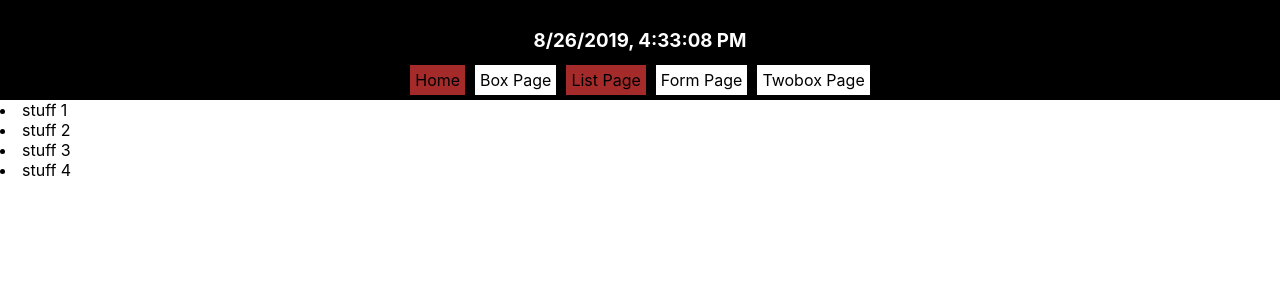
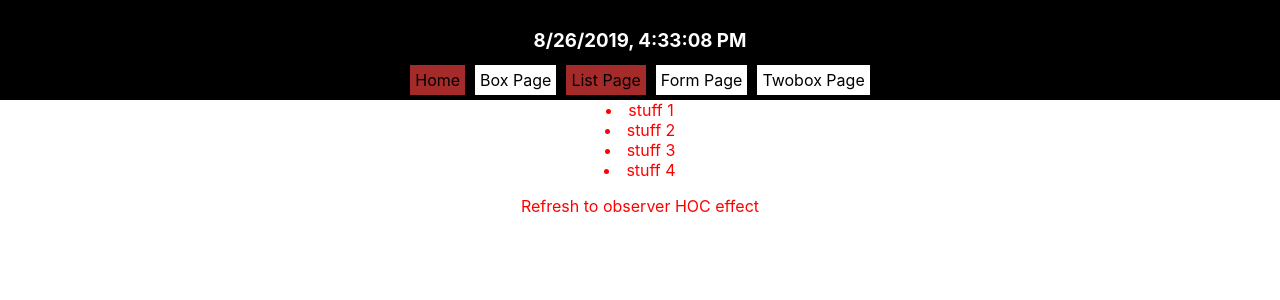
Before and after one commit to cleave3/React-test-work, a React (Create React App) app: page /list in a window 1280 px wide. Shown: the top 300 px of the page. Built offline with nearby package versions, Linux system fonts and the light colour scheme.

Commit message:
Add text color changing hoc to list page

```diff
--- /dev/null
+++ b/src/components/HocListComponent.jsx
@@ -0,0 +1,17 @@
+import React from "react";
+
+const HocListComponent = WrappedComponent => {
+  const colours = ["red", "blue", "gray", "pink", "green", "yellow"];
+  const randomColours = colours[Math.floor(Math.random() * 5)];
+  console.log(randomColours);
+
+  return () => {
+    return (
+      <div className={randomColours}>
+        <WrappedComponent />
+      </div>
+    );
+  };
+};
+
+export default HocListComponent;
--- a/src/components/layout/ListPage.jsx
+++ b/src/components/layout/ListPage.jsx
@@ -1,4 +1,5 @@
 import React, { Component } from "react";
+import HocListComponent from "../HocListComponent";
 
 class ListPage extends Component {
   state = {
@@ -13,8 +14,13 @@ class ListPage extends Component {
     const items = this.state.list.map(item => {
       return <li key={item.id}>{item.item}</li>;
     });
-    return <div>{items}</div>;
+    return (
+      <div>
+        {items}
+        <p>Refresh to observer HOC effect</p>
+      </div>
+    );
   }
 }
-
-export default ListPage;
+// hoc change list item colors.
+export default HocListComponent(ListPage);
--- a/src/index.css
+++ b/src/index.css
@@ -5,6 +5,7 @@ body {
     sans-serif;
   -webkit-font-smoothing: antialiased;
   -moz-osx-font-smoothing: grayscale;
+  text-align: center;
 }
 
 code {
@@ -92,3 +93,27 @@ input {
   margin: 10px auto;
   box-sizing: border-box;
 }
+
+.red {
+  color: red;
+}
+
+.blue {
+  color: blue;
+}
+
+.gray {
+  color: gray;
+}
+
+.pink {
+  color: pink;
+}
+
+.green {
+  color: green;
+}
+
+.yellow {
+  color: yellow;
+}
```
